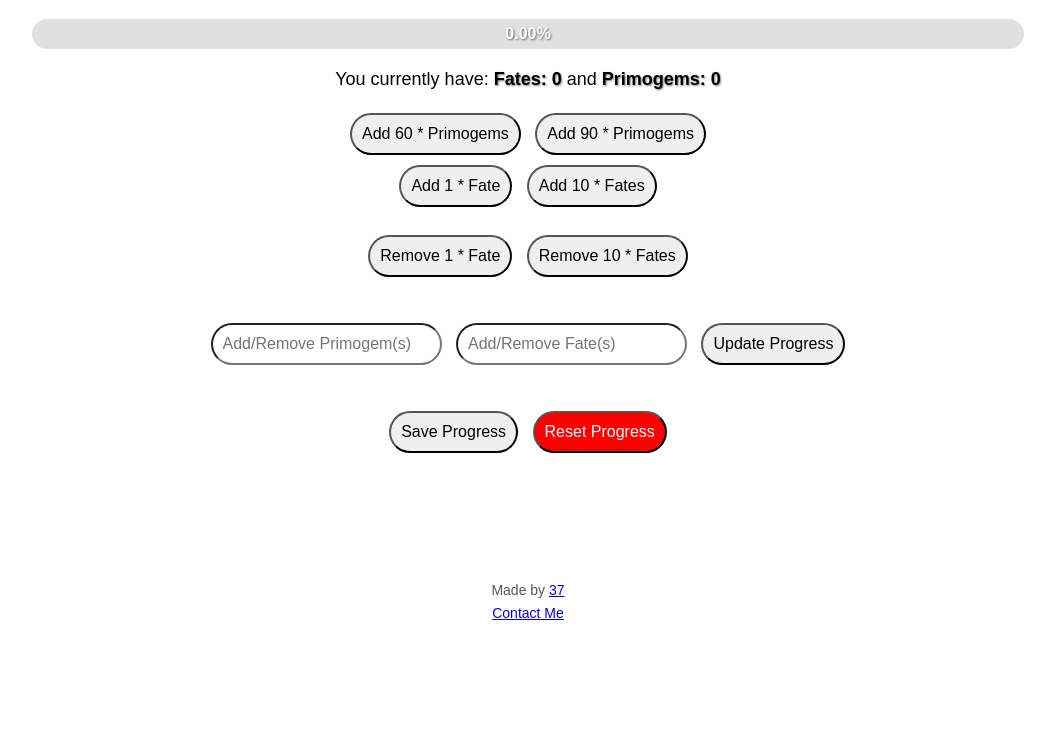
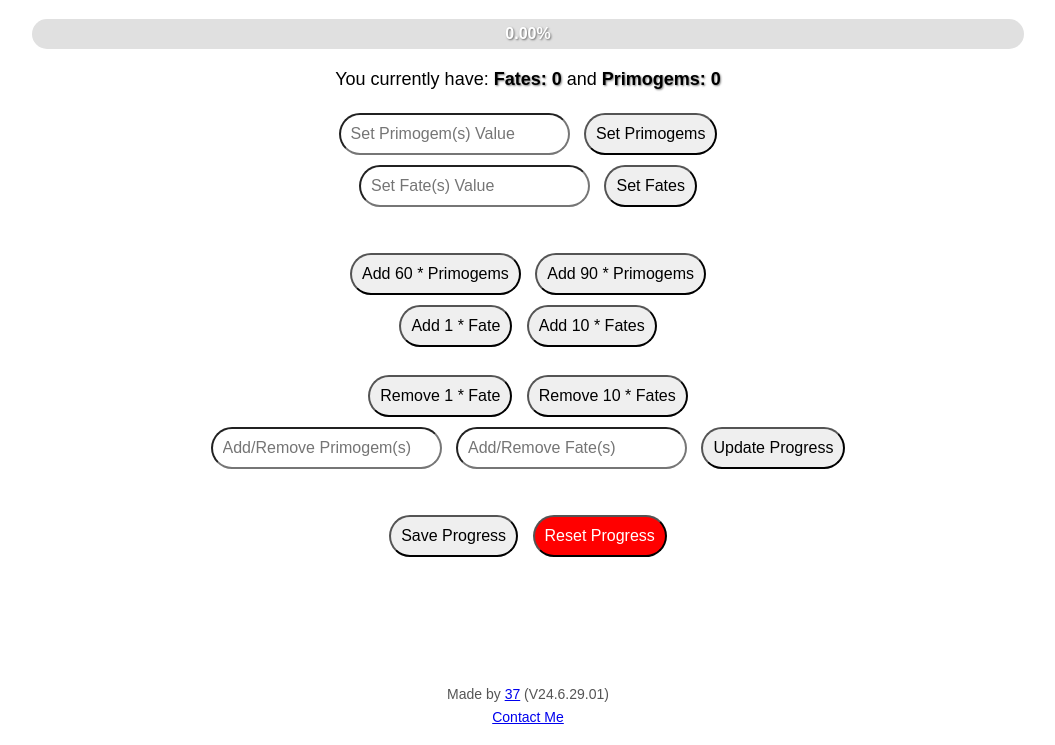
Before and after one commit to ThirtySeven377/thirtyseven377.github.io, a plain HTML site: page C6R5_Trackor/index.html in a window 1280 px wide. Shown: the part 61-806 px from the top of the page, without its empty margins (112-1167 px from the left). Drawn offline with Linux system fonts and the light colour scheme.

Commit message:
Update index.html

```diff
--- a/C6R5_Trackor/index.html
+++ b/C6R5_Trackor/index.html
@@ -9,6 +9,7 @@
             font-family: Arial, sans-serif;
             text-align: center;
             margin: 20px;
+            overflow: hidden;
         }
         .status {
             margin: 5px 0;
@@ -88,6 +89,14 @@
         <p>You currently have: <span id="fatesStatus">Fates: 0</span> and <span id="primogemsStatus">Primogems: 0</span></p>
     </div>
     <div>
+        <div>
+            <input type="number" id="primogemInput" placeholder="Set Primogem(s) Value">
+            <button onclick="setPrimogems()">Set Primogems</button>
+            <br>
+            <input type="number" id="fateInput" placeholder="Set Fate(s) Value">
+            <button onclick="setFates()">Set Fates</button>
+        </div>
+        <br><br>
         <button onclick="addProgress(60)">Add 60 * Primogems</button>
         <button onclick="addProgress(90)">Add 90 * Primogems</button>
         <br>
@@ -96,19 +105,17 @@
         <br><br>
         <button onclick="addProgress(-160)">Remove 1 * Fate</button>
         <button onclick="addProgress(-1600)">Remove 10 * Fates</button>
-        <br><br><br>
+        <br>
         <div>
             <input type="number" id="itemAInput" placeholder="Add/Remove Primogem(s)">
             <input type="number" id="itemBInput" placeholder="Add/Remove Fate(s)">
             <button onclick="updateProgress()">Update Progress</button>
         </div>
-    </div>
-    <div>
         <br><br>
         <button onclick="saveProgress()">Save Progress</button>
         <button class="reset" onclick="resetProgress()">Reset Progress</button>
     </div>
-    <div class="made-by">Made by <a href="https://github.com/ThirtySeven377/thirtyseven377.github.io" target="_blank">37</a></div>
+    <div class="made-by">Made by <a href="https://github.com/ThirtySeven377/thirtyseven377.github.io" target="_blank">37</a> (V24.6.29.01)</div>
     <div class="made-by1"><a href="https://t.me/ThirtySevenOfficialBot" target="_blank">Contact Me</a></div>
     <script src="app.js"></script>
 </body>
```
